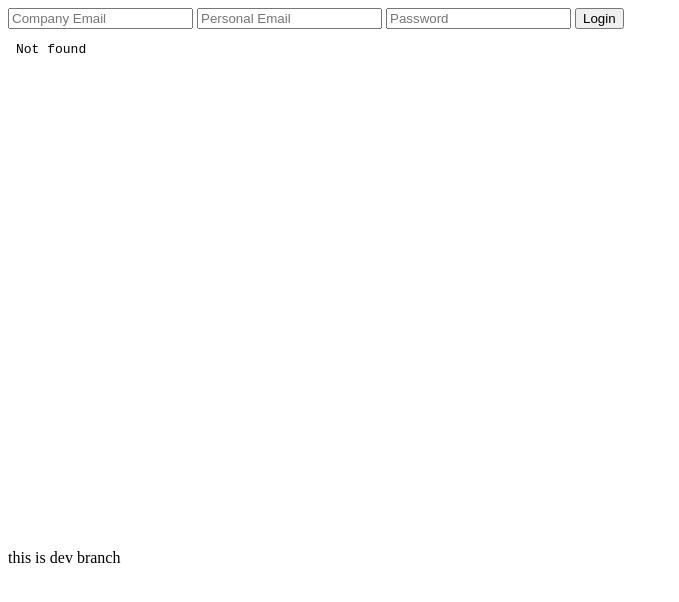
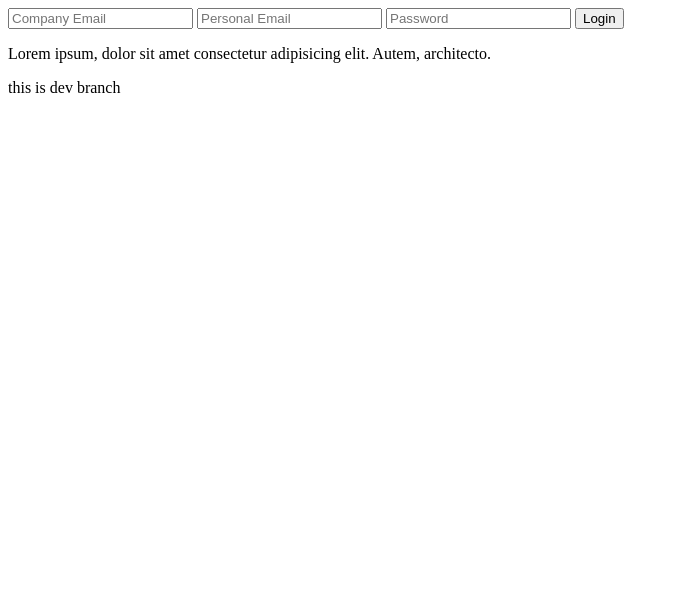
Before and after one commit to shubhammt123/MERN-107, a plain HTML site: page index.html in a window 1280 px wide. Shown: the whole page, without its empty margins (0-679 px from the left). Drawn offline with Linux system fonts and the light colour scheme.

Commit message:
index file changed

```diff
--- a/index.html
+++ b/index.html
@@ -197,8 +197,7 @@
     <video controls>
         <source src="https://www.youtube.com/embed/AdmGHwvgaVs?si=1YcZ0HiIK-ronzCt&amp;start=171" type="">
     </video> -->
-    <iframe src="shubham" width="100%" height="500px" frameBorder="0"
-></iframe>
+    <p>Lorem ipsum, dolor sit amet consectetur adipisicing elit. Autem, architecto.</p>
 
 <p>this is dev branch</p>
 </body>
```
